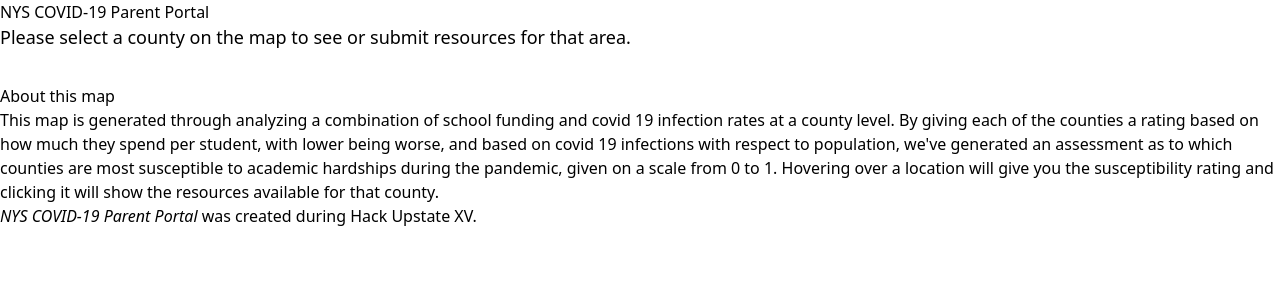
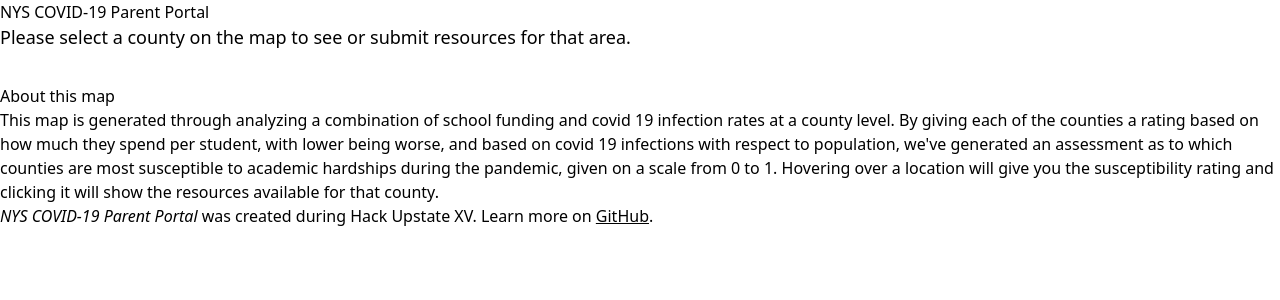
Before and after one commit to jtellis/hu-covid-resource-site, a React (Vite) app: page / in a window 1280 px wide. Shown: the top 300 px of the page. Built offline with nearby package versions, Linux system fonts and the light colour scheme.

Commit message:
Add link to repo README

```diff
--- a/src/js/App.js
+++ b/src/js/App.js
@@ -23,6 +23,7 @@
         </main>
         <footer>
             <i>NYS COVID-19 Parent Portal</i> was created during Hack Upstate XV.
+            Learn more on <a className="underline" href="https://github.com/jtellis/hu-covid-resource-site#nys-covid-19-parent-portal">GitHub</a>.
         </footer>
     </React.StrictMode>,
 
```
